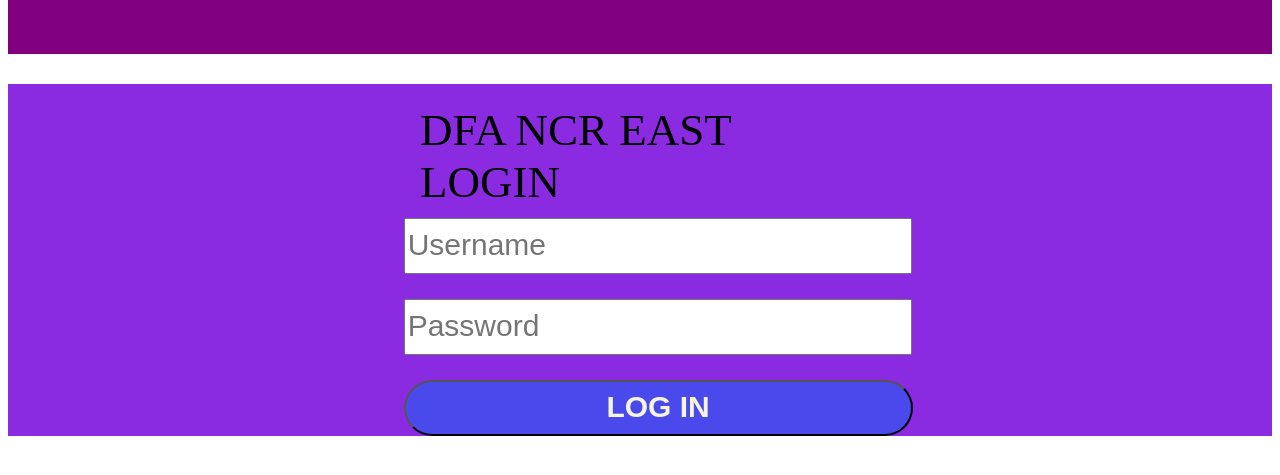
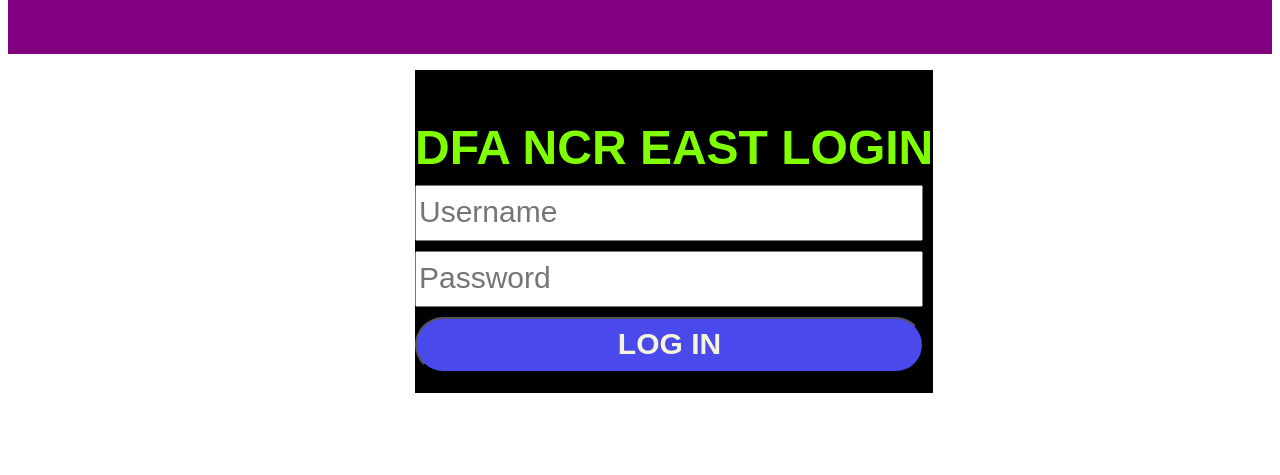
Before and after one commit to PrinceSanguan/MP1, a plain HTML site: page DFA.html in a window 1280 px wide. Shown: the part 193-668 px from the top of the page. Drawn offline with Linux system fonts and the light colour scheme.

Commit message:
My second work for my project

```diff
--- a/DFA.CSS
+++ b/DFA.CSS
@@ -1,23 +1,25 @@
 .div-login {
-    background-color: blueviolet;
+    background-color:black;
+    display: inline-block;
+    margin-left: 32.2%;
 }
 
 .dfalogin {
     margin-top: 30px;
-    font-size: 45px;
+    font-size: 48px;
     margin-bottom: 10px;
-    margin-left: 32.6%;
-    margin-right: 32.6%;
     padding-top: 20px;
     padding-left: 0px;
     padding-right: 0px;
+    font-weight: bold;
+    font-family: Arial, Helvetica, sans-serif;
+    color: chartreuse;
 }
 
 .username-input {
     display: block;
     width: 500px;
     font-size: 30px;
-    margin-left: 31.3%;
     margin-bottom: 2%;
     padding-bottom: 10px;
     padding-top: 8px;
@@ -28,7 +30,6 @@
     display: block;
     width: 500px;
     font-size: 30px;
-    margin-left: 31.3%;
     margin-bottom: 2%;
     padding-bottom: 10px;
     padding-top: 8px;
@@ -37,15 +38,14 @@
 .button-login {
     font-size: 30px;
     width: 509px;
-    margin-left: 370px;
     cursor: pointer;
-    margin-left: 31.3%;
     padding-bottom: 10px;
     padding-top: 8px;
     border-radius: 50px;
     background-color: rgb(73, 73, 236);
     color: beige;
     font-weight: bold;
+    margin-bottom: 20px;
 }
 
 .space {
```
